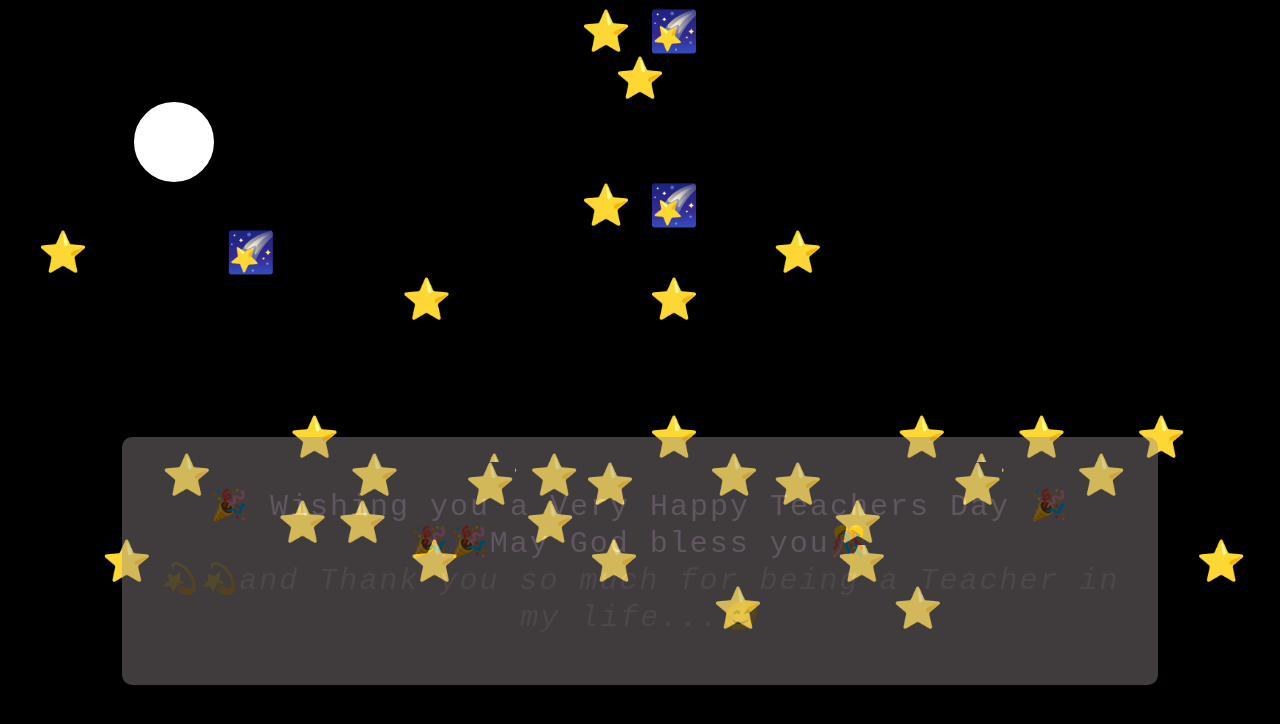
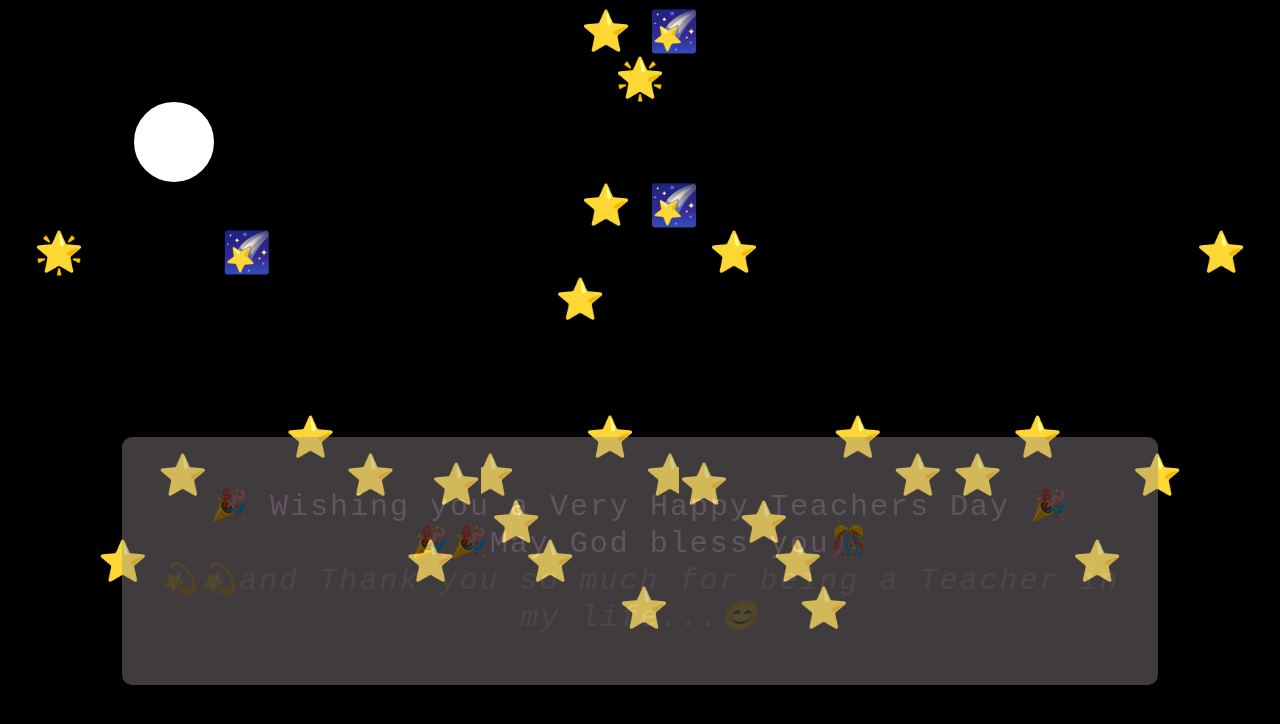
Before and after one commit to rupali18082003/Teachers-day-animation, a plain HTML site: page index.html in a window 1280 px wide. Drawn offline with Linux system fonts and the light colour scheme.

Commit message:
Update index.html

```diff
--- a/index.html
+++ b/index.html
@@ -12,19 +12,18 @@
 		<span class="white">⭐</span>
 		<span class="white">🌠</span>
 	<div id="hl">
-		<span class="white">⭐</span>
+		<span class="white">🌟</span>
 		<div id="moon"></div>
 		<span class="white">⭐</span>
 		<span class="white">🌠</span>
 	</div>
-	<span class="white">⭐</span>
+	<span class="white">🌟</span>
 		<span id="s1">⭐</span>
 		<span id="s2">⭐</span>
 		<span class="white" id="s0">🌠</span>
 		<span id="s3">⭐</span>
 		<span id="s2">⭐</span>
 		<span id="s1">⭐</span>
-		<span id="s2">⭐</span>
 		<span id="s2">⭐</span>
 		<span id="s1">⭐</span>
 		<span id="s3">⭐</span>
@@ -33,23 +32,18 @@
 		<span id="s1">⭐</span>
 		<span id="s3">⭐</span>
 		<span id="s2">⭐</span>
-		<span id="s3">⭐</span>
 		<span id="s2">⭐</span>
 		<span id="s3">⭐</span>
 		<span id="s1">⭐</span>
 		<span id="s2">⭐</span>
-		<span id="s2">⭐</span>
 		<span class="white" id="s0">⭐</span>
 		<span id="s3">⭐</span>
 		<span id="s2">⭐</span>
-		<span id="s3">⭐</span>
 		<span class="white" id="s0">⭐</span>
 		<span id="s1">⭐</span>
 		<span id="s3">⭐</span>
 		<span id="s2">⭐</span>
 		<span id="s1">⭐</span>
-		<span id="s3">⭐</span>
-		<!-- </div> -->
 	<div class="divCls">
 		<div class="box">
 			<p>🎉 Wishing you a Very Happy Teachers Day 🎉<br>🎉🎉May God bless you🎊<br><span class="italic">💫💫and Thank you so much for being a Teacher in my life...😊</span></p>
```
